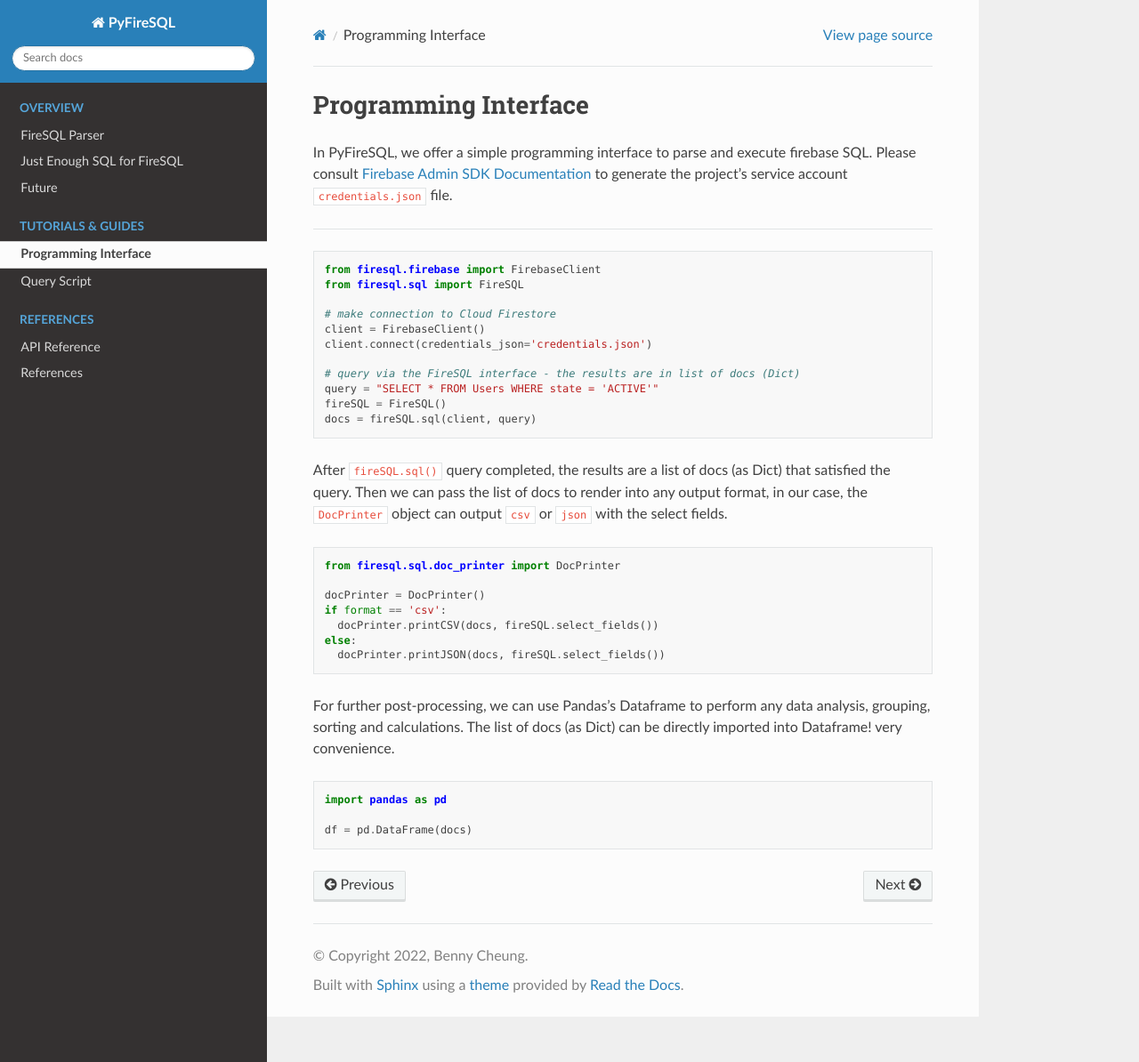
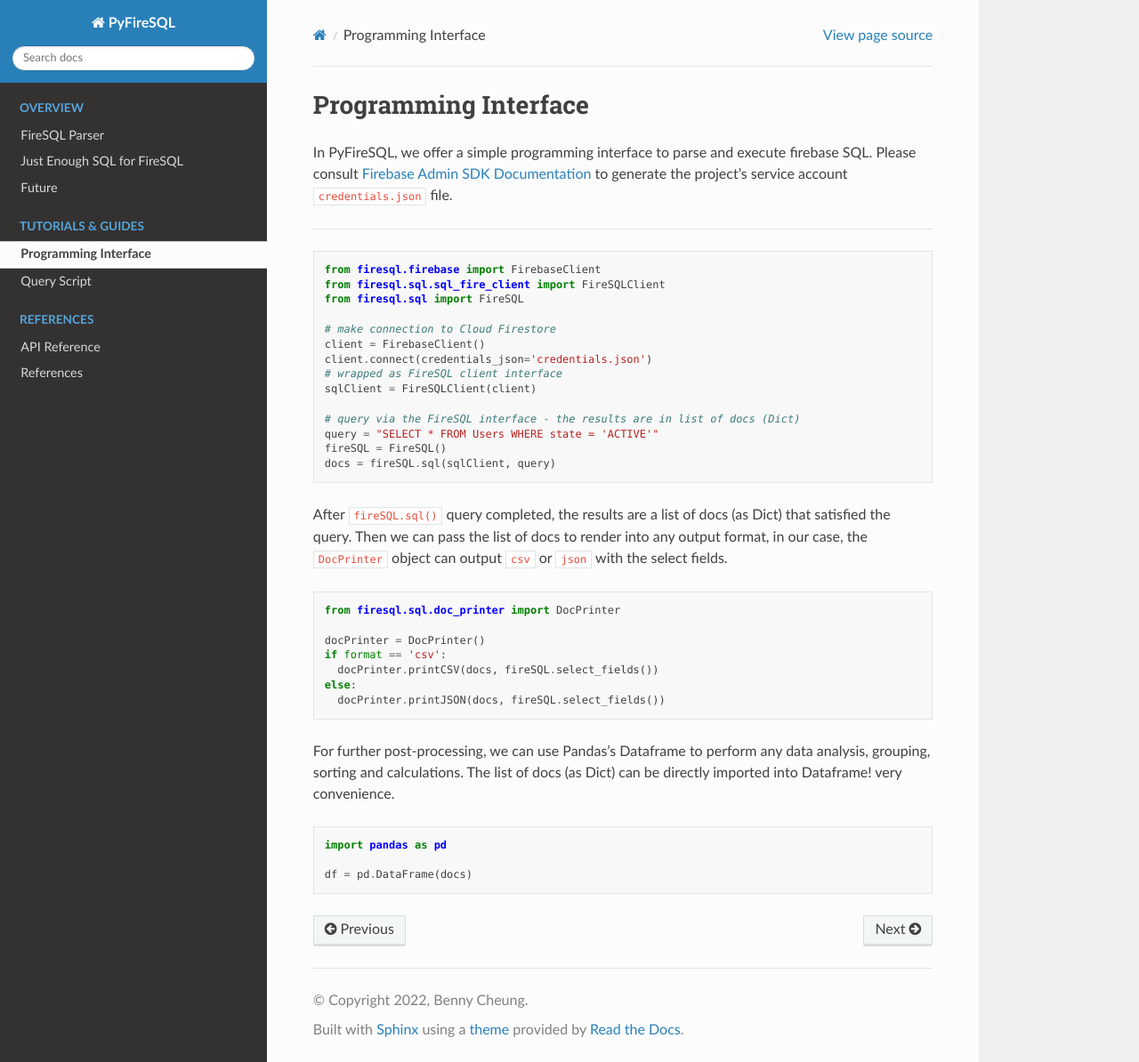
Before and after one commit to bennycheung/PyFireSQL, a Sphinx documentation site: the page built from docs/programming_interface.md, in a window 1280 px wide and 1194 px high. Shown: the whole window at 89% size. Built offline with Sphinx 7.4.7 and the Read the Docs theme 2.0.0, drawn with Linux system fonts in a browser that asks for light colours.

Commit message:
update documentations and example

````diff
--- a/docs/programming_interface.md
+++ b/docs/programming_interface.md
@@ -6,16 +6,19 @@ Please consult [Firebase Admin SDK Documentation](https://firebase.google.com/do
 
 ```python
 from firesql.firebase import FirebaseClient
+from firesql.sql.sql_fire_client import FireSQLClient
 from firesql.sql import FireSQL
 
 # make connection to Cloud Firestore
 client = FirebaseClient()
 client.connect(credentials_json='credentials.json')
+# wrapped as FireSQL client interface
+sqlClient = FireSQLClient(client)
 
 # query via the FireSQL interface - the results are in list of docs (Dict)
 query = "SELECT * FROM Users WHERE state = 'ACTIVE'"
 fireSQL = FireSQL()
-docs = fireSQL.sql(client, query)
+docs = fireSQL.sql(sqlClient, query)
 ```
 
 After `fireSQL.sql()` query completed, the results are a list of docs (as Dict) that satisfied the query.
````
Also changed, not shown: 2 other files.
